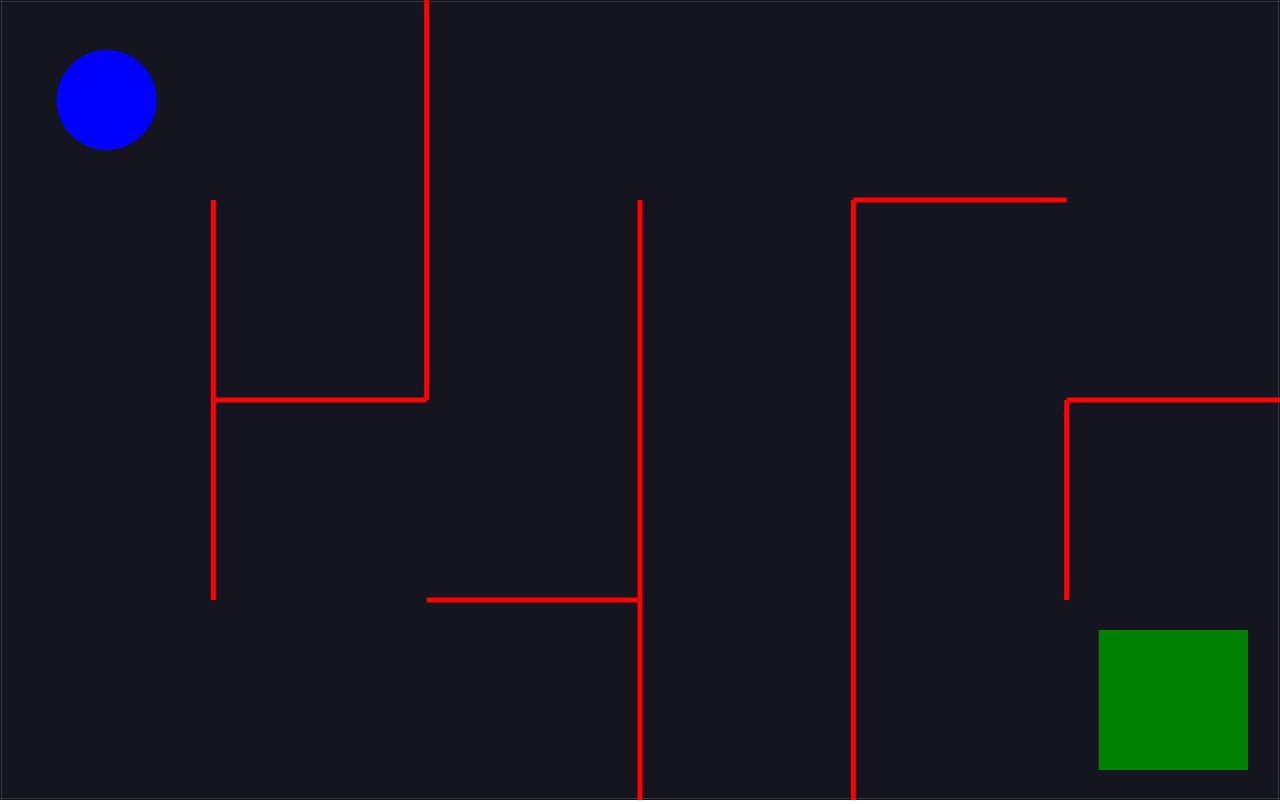
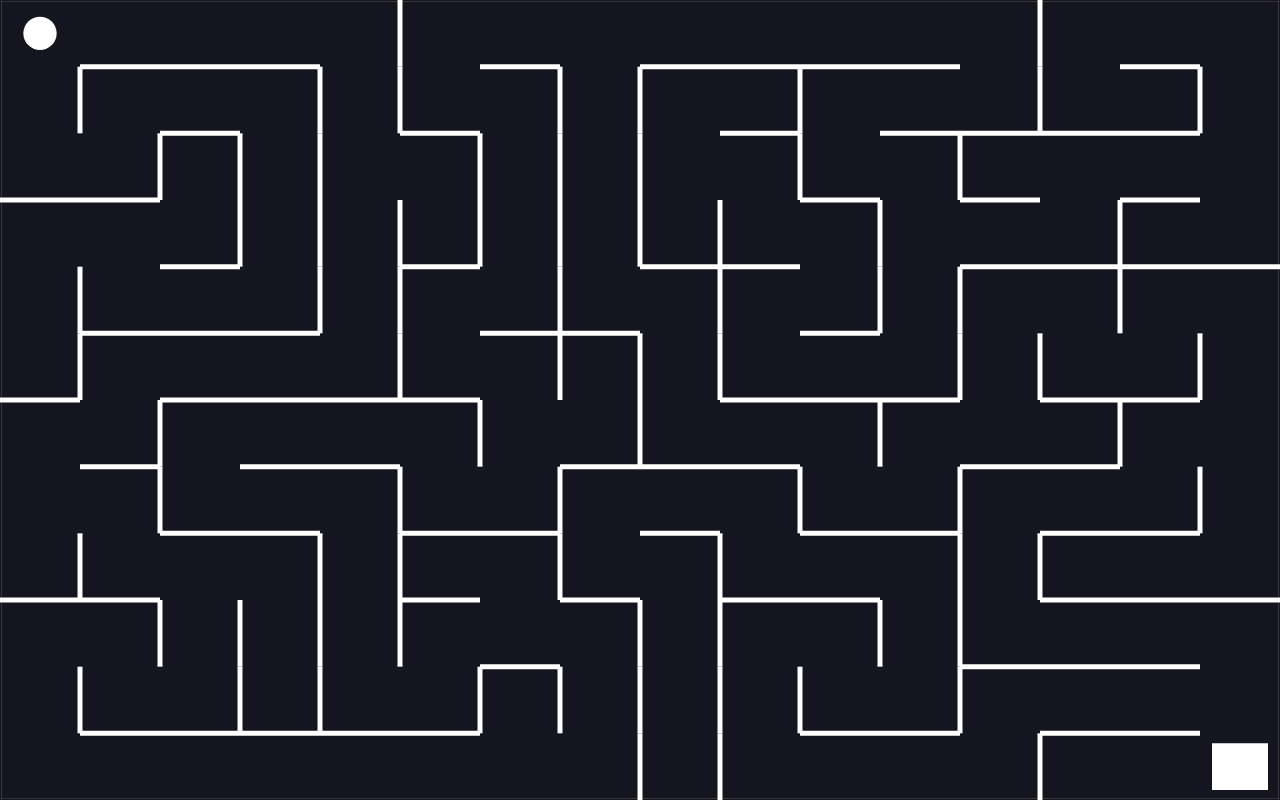
Before and after one commit to thamaragerigr/Laberinto, a plain HTML site: page index.html in a window 1280 px wide. Drawn offline with nearby package versions, Linux system fonts and the light colour scheme.

Commit message:
final details

```diff
--- a/css/style.css
+++ b/css/style.css
@@ -1,5 +1,6 @@
 body{
     margin:0;
+    overflow: hidden;
 }
 
 .hidden{
--- a/js/index.js
+++ b/js/index.js
@@ -1,7 +1,7 @@
 const { Engine, Render, Runner, World, Bodies, Body, Events } = Matter;
 
-const cellsHorizontal = 6;
-const cellsVertical = 4;
+const cellsHorizontal = 16;
+const cellsVertical = 12;
 const width = window.innerWidth;
 const height = window.innerHeight;
 
@@ -132,7 +132,7 @@ horizontals.forEach((row, rowIndex) => {
         label: 'wall',
         isStatic: true,
         render: {
-            fillStyle: 'red'
+            fillStyle: 'white'
          }
       }
     );
@@ -155,7 +155,7 @@ verticals.forEach((row, rowIndex) => {
         label: 'wall',
         isStatic: true,
         render: {
-           fillStyle: 'red'
+           fillStyle: 'white'
         }
       }
     );
@@ -174,7 +174,7 @@ const goal = Bodies.rectangle(
     label: 'goal',
     isStatic: true,
     render: {
-        fillStyle: 'green'
+        fillStyle: 'white'
      }
   }
 );
@@ -186,7 +186,7 @@ const ballRadius = Math.min(unitLengthX, unitLengthY) / 4;
 const ball = Bodies.circle(unitLengthX / 2, unitLengthY / 2, ballRadius, {
   label: 'ball',
   render: {
-    fillStyle: 'blue'
+    fillStyle: 'white'
  }
 });
 World.add(world, ball);
```
Also changed, not shown: screenshot.png (added), 1 other file.
